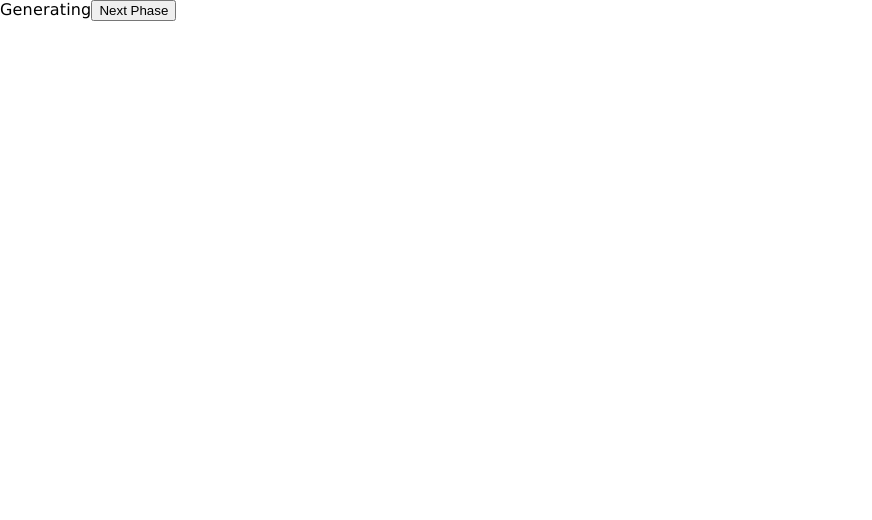
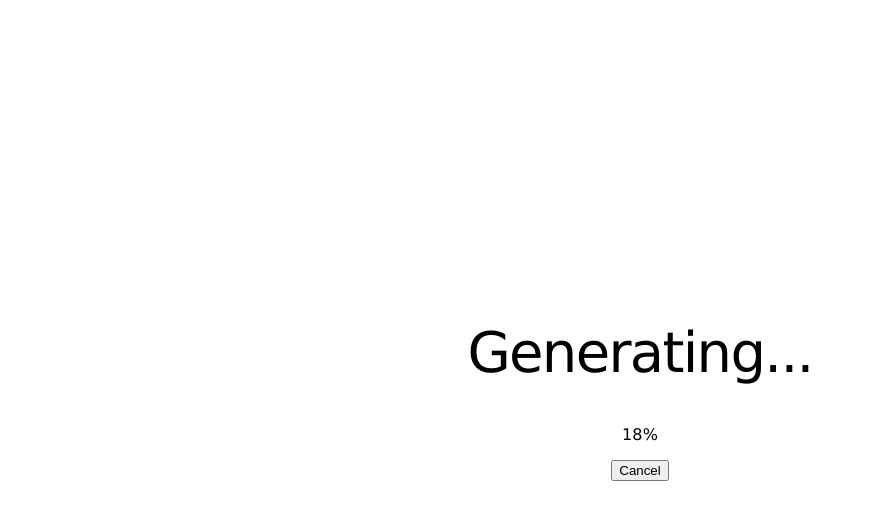
Before and after one commit to Omnicpie/jet-lag-map-maker-web, a React (Vite) app: page / in a window 1280 px wide. Both pictures are taken after typing "Sample" into the empty fields and a click on the button "Generate". Shown: the top 520 px of the page, without its empty margins (0-872 px from the left). Built offline with nearby package versions, Linux system fonts and the light colour scheme.

Commit message:
Add generating page skeleton (no progress bar)

```diff
--- /dev/null
+++ b/src/pages/Generating/Generating.css
@@ -0,0 +1,19 @@
+.generating-page {
+  margin: auto;
+  align-self: center;
+  padding: 48px;
+
+  display: flex;
+  flex-direction: column;
+  gap: 16px;
+
+  h1 {
+    margin: 0;
+    margin-bottom: 24px;
+  }
+
+  button {
+    display: block;
+    margin: auto;
+  }
+}
--- a/src/pages/Generating/Generating.tsx
+++ b/src/pages/Generating/Generating.tsx
@@ -1,18 +1,43 @@
+import { useCallback, useEffect, useState } from "react";
 import type { Tab } from "../../types/Tab";
+import "./Generating.css";
 
 type GeneratingProps = {
   setCurrentTab: React.Dispatch<React.SetStateAction<Tab>>;
 };
 
 const Generating = ({ setCurrentTab }: GeneratingProps) => {
-  const progressPhase = () => {
+  const [progress, setProgress] = useState(0);
+
+  const progressPhase = useCallback(() => {
     setCurrentTab("confirm");
+  }, [setCurrentTab]);
+
+  const cancel = () => {
+    setCurrentTab("new");
   };
 
+  useEffect(() => {
+    const int = setInterval(() => {
+      setProgress((p) => p + 1);
+    }, 150);
+
+    return () => {
+      clearInterval(int);
+    };
+  }, []);
+
+  useEffect(() => {
+    if (progress >= 100) {
+      progressPhase();
+    }
+  }, [progress, progressPhase]);
+
   return (
-    <div>
-      Generating
-      <button onClick={progressPhase}>Next Phase</button>
+    <div className="generating-page">
+      <h1>Generating...</h1>
+      <div className="progress-bar">{progress}%</div>
+      <button onClick={cancel}>Cancel</button>
     </div>
   );
 };
```
